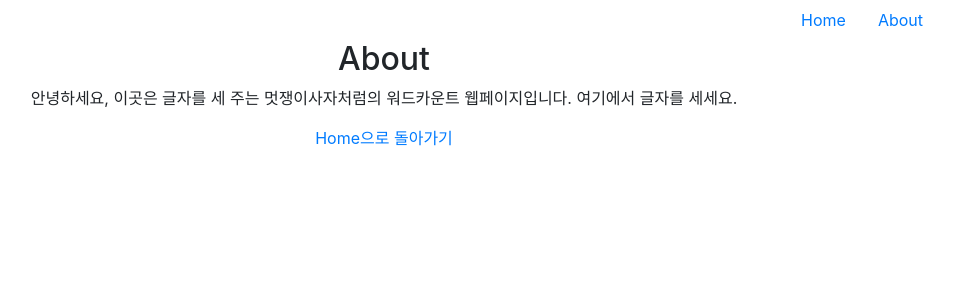
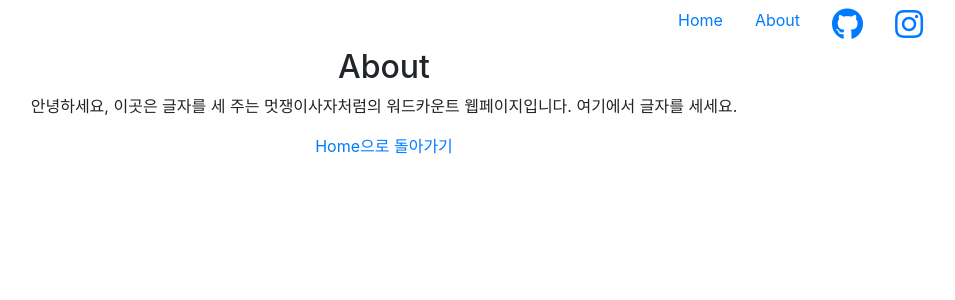
Before and after one commit to kangtegong-lectures/django-wordcounter, a Django app: page /about/ in a window 1280 px wide. Shown: the top 300 px of the page, without its empty margins (256-1211 px from the left). Run offline with Django 3.2, Linux system fonts and the light colour scheme; some libraries are stand-ins or nearby versions.

Commit message:
add few icons

```diff
--- a/firstproject/templates/base.html
+++ b/firstproject/templates/base.html
@@ -16,6 +16,12 @@
     <li class="nav-item">
         <a class="nav-link" href="{% url 'about' %}">About</a>
     </li>
+    <li class="nav-item">
+        <a class="nav-link" href="https://github.com/kangtegong/django-wordcounter"><i class="fab fa-github fa-2x"></i></a>
+    </li>
+    <li class="nav-item">
+        <a class="nav-link" href="https://www.instagram.com/kangtegong/"><i class="fab fa-instagram fa-2x"></i></a>
+    </li>
     </ul>
     <!-- counting area -->
     {% block contents %}
--- a/firstproject/urls.py
+++ b/firstproject/urls.py
@@ -7,5 +7,6 @@ urlpatterns = [
     path('', wordcount.views.home, name="home"),
     path('about/', wordcount.views.about, name="about"),
     path('result/', wordcount.views.result, name="result"),
+    path('blank/', wordcount.views.blank, name="blank"),
 
 ]
--- a/wordcount/templates/home.html
+++ b/wordcount/templates/home.html
@@ -11,8 +11,8 @@
                 공백 포함 할까요?
             </button>
             <div class="dropdown-menu" aria-labelledby="dropdownMenuButton">
-                <a class="dropdown-item" href="#">Yes!</a>
-                <a class="dropdown-item" href="#">No!</a>
+                <a class="dropdown-item" href="{% url 'blank' %}">Yes!</a>
+                <a class="dropdown-item" href="">No!</a>
             </div>
             </div>
         </div>
--- a/wordcount/views.py
+++ b/wordcount/views.py
@@ -21,3 +21,20 @@ def result(request):
             word_dictionary[word]=1
 
     return render(request, 'result.html', {'full': text, 'total' : len(words), 'dictionary' : word_dictionary.items()})
+
+#공백포함
+def blank(request):
+    text = request.GET['fulltext']
+    words = text.split()
+    word_dictionary = {}
+    for word in words:
+        if word in word_dictionary:
+            #increase
+            word_dictionary[word]+=1
+            # add to dictionary
+            word_dictionary[word]=1
+    total = len(words)*2 -1
+
+    return render(request, 'result.html', {'full': text, 'total' : total, 'dictionary' : word_dictionary.items()})
+    # 공백 포함 총 단어 수는 그냥 위 단어 수에 공백만큼을 더해주면 된다.
+    # 공백의 수는 단어 수 -1 이다
```
